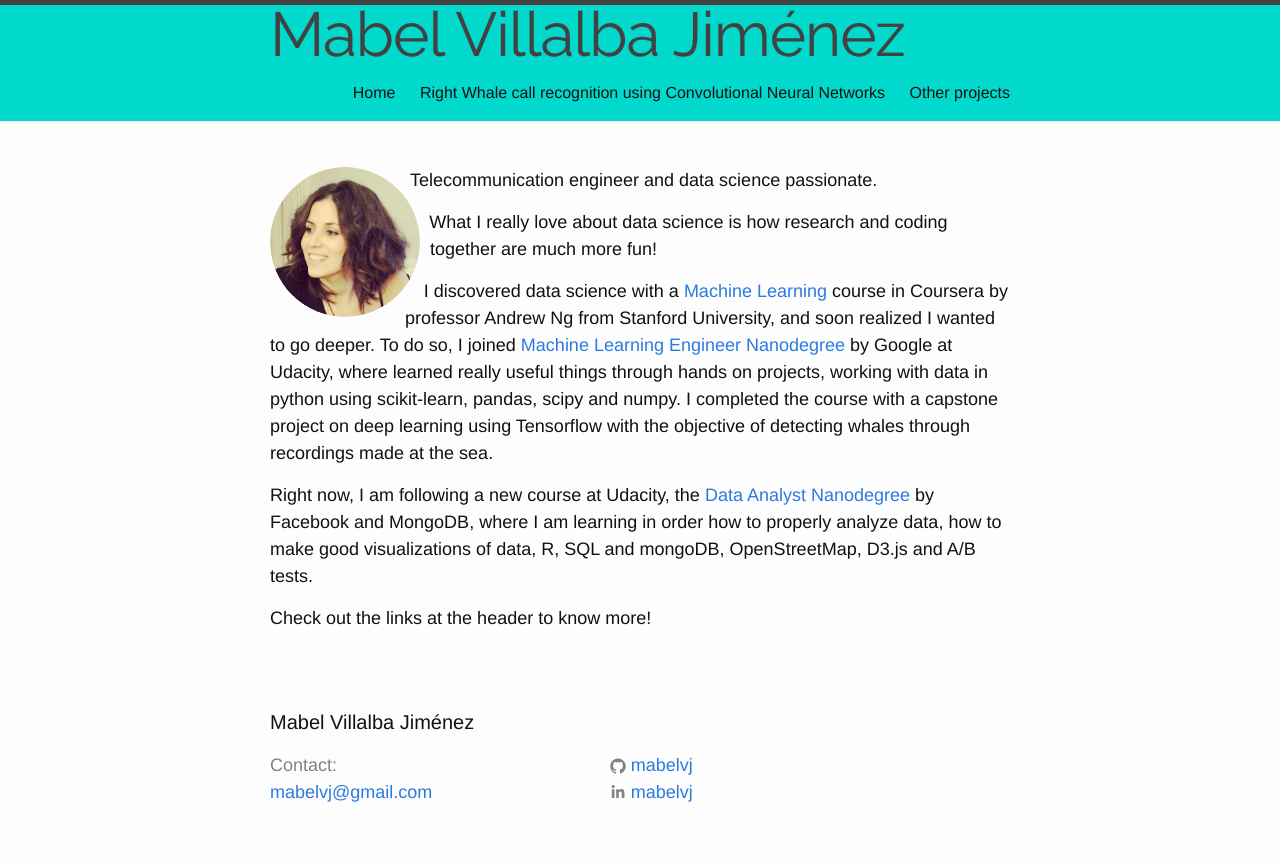
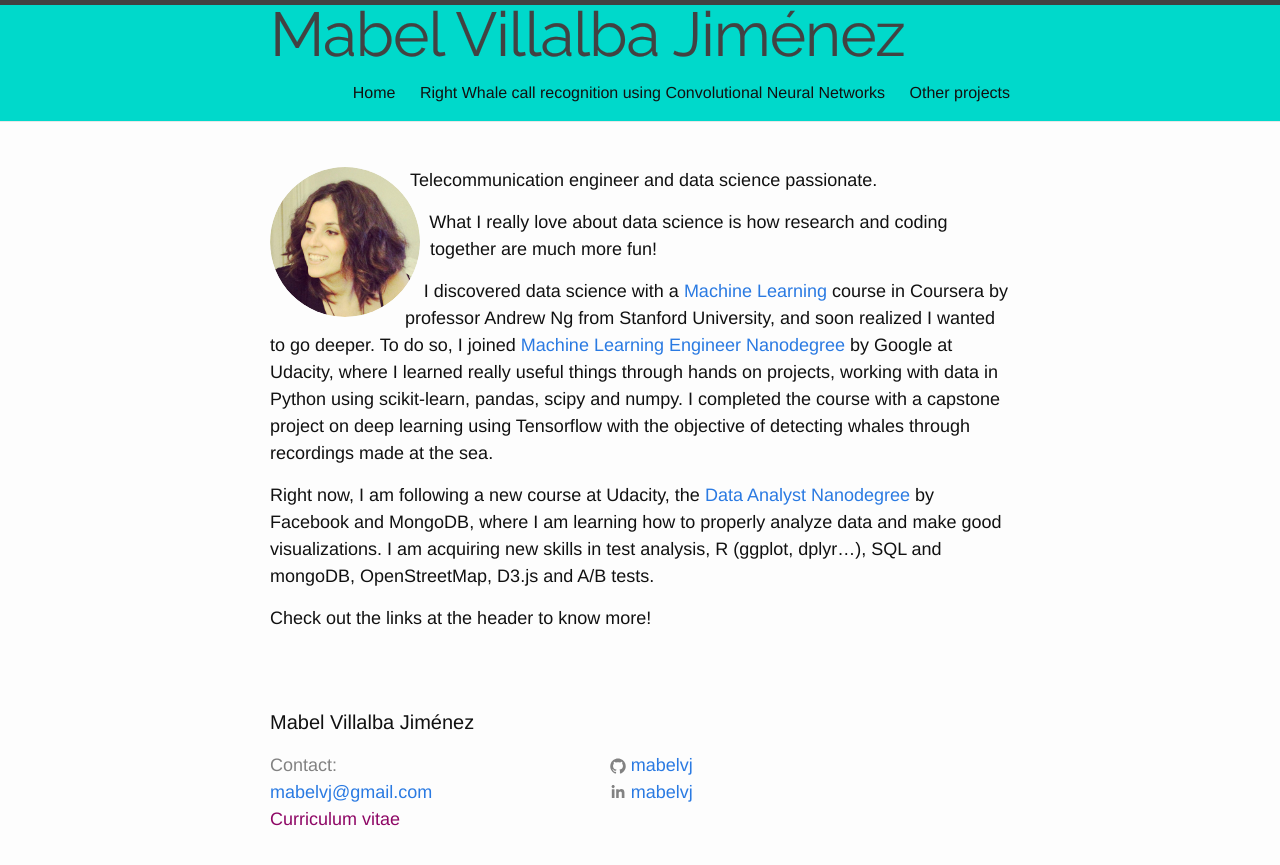
Before and after one commit to mabelvj/mabelvj.github.io, a Jekyll site: the page built from index.md, in a window 1280 px wide. Shown: the top 865 px of the page. Built offline with Jekyll 4.4.1, drawn with Linux system fonts in a browser that asks for light colours; some web fonts are replaced.

Commit message:
19-12-16 2

```diff
--- a/_config.yml
+++ b/_config.yml
@@ -6,6 +6,7 @@ baseurl: ""
 url: "http://mabelvj.github.io"
 github_username:  mabelvj
 linkedin_username:  mabelvj
+resume_link: ./mabelvj_cv.pdf
 
 # Build settings
 markdown: kramdown
--- a/_includes/footer.html
+++ b/_includes/footer.html
@@ -17,6 +17,9 @@
 
             Contact: {% if site.email %}
             <li><a href="mailto:{{ site.email }}"> {{ site.email }}</a></li>
+            {% endif %}
+            {% if site.resume_link%}
+            <li><a href="{{site.resume_link}}" style= "color: #8E0765"> Curriculum vitae </a></li>
             {% endif %}
         </ul>
       </div>
--- a/index.md
+++ b/index.md
@@ -33,8 +33,8 @@ Telecommunication engineer and data science passionate.
 
 What I really love about data science is how research and coding together are much more fun!
 
-I discovered data science with a [Machine Learning](https://www.coursera.org/learn/machine-learning) course in Coursera by professor Andrew Ng from Stanford University, and soon realized I wanted to go deeper. To do so, I joined [Machine Learning Engineer Nanodegree](https://www.udacity.com/course/machine-learning-engineer-nanodegree--nd009) by Google at Udacity, where learned really useful things through hands on projects, working with data in python using scikit-learn, pandas, scipy and numpy.  I completed the course with a capstone project on deep learning using Tensorflow with the objective of detecting whales through recordings made at the sea.
+I discovered data science with a [Machine Learning](https://www.coursera.org/learn/machine-learning) course in Coursera by professor Andrew Ng from Stanford University, and soon realized I wanted to go deeper. To do so, I joined [Machine Learning Engineer Nanodegree](https://www.udacity.com/course/machine-learning-engineer-nanodegree--nd009) by Google at Udacity, where I learned really useful things through hands on projects, working with data in Python using scikit-learn, pandas, scipy and numpy.  I completed the course with a capstone project on deep learning using Tensorflow with the objective of detecting whales through recordings made at the sea.
 
-Right now, I am following a new course at Udacity, the [Data Analyst Nanodegree](https://www.udacity.com/course/data-analyst-nanodegree--nd002) by Facebook and MongoDB, where I am learning in order how to properly analyze data, how to make good visualizations of data, R, SQL and mongoDB, OpenStreetMap, D3.js and A/B tests.
+Right now, I am following a new course at Udacity, the [Data Analyst Nanodegree](https://www.udacity.com/course/data-analyst-nanodegree--nd002) by Facebook and MongoDB, where I am learning how to properly analyze data and make good visualizations. I am acquiring new skills in test analysis, R (ggplot, dplyr...), SQL and mongoDB, OpenStreetMap, D3.js and A/B tests.
 
 Check out the links at the header to know more!
```
Also changed, not shown: 5 other files.
